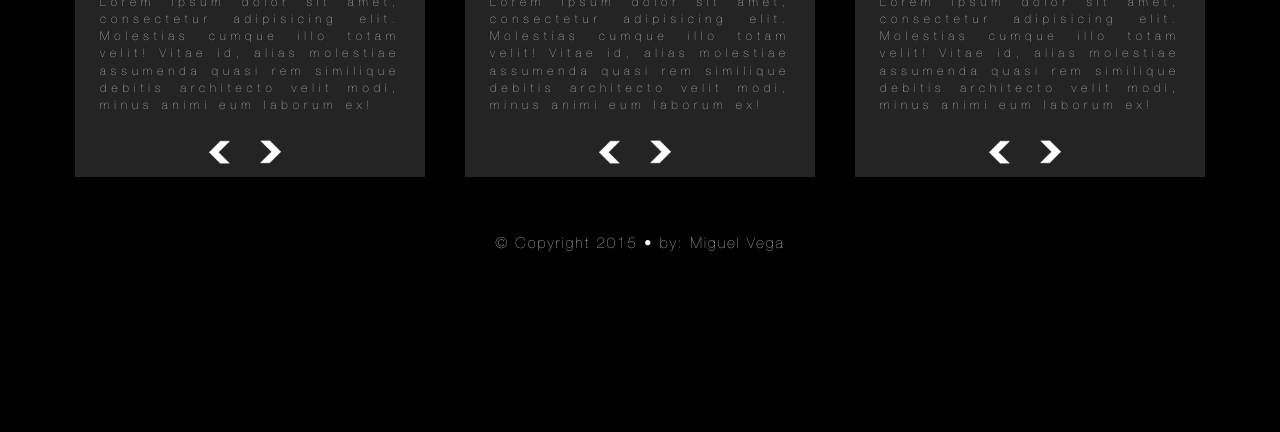
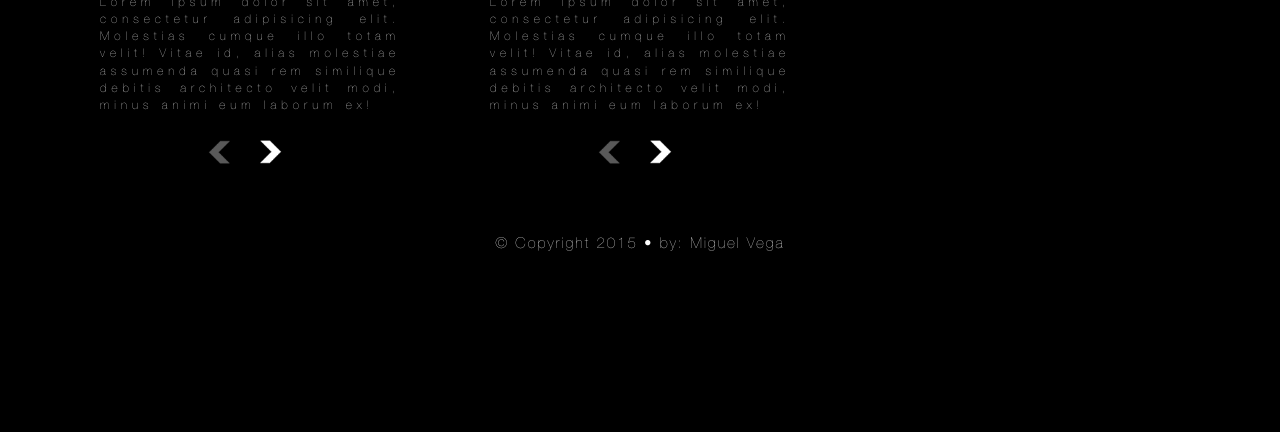
Before and after one commit to mvegap/slider-with-js, a plain HTML site: page index.html in a window 1280 px wide. Shown: the part 368-800 px from the top of the page. Drawn offline with nearby package versions, Linux system fonts and the light colour scheme.

Commit message:
slider-with-js-v1.2
Slider With JS and Swiper Framework

```diff
--- a/css/style.css
+++ b/css/style.css
@@ -57,7 +57,6 @@ h2 small{
 	width: 350px;
 	height: 290px;
 	margin:20px auto;
-	background: #242424;
 }
 
 .swiper-slide{
--- a/index.html
+++ b/index.html
@@ -26,43 +26,23 @@
 
 		<div class="row">
 
-
-
 			<!--Swiper-->
 			<div class="col-md-4 slide-container">
-
-					<div class="swiper-container">
+				<div id="demo" class="swiper-container">
 
 					<div class="swiper-wrapper">
 
 						<!--start Article WordPress-->
 						<div class="swiper-slide">
-
 							<article>
 								<header>
 									<h3>Title here now</h3>
 								</header>
+
 								<section>
 									<p>Lorem ipsum dolor sit amet, consectetur adipisicing elit. Molestias cumque illo totam velit! Vitae id, alias molestiae assumenda quasi rem similique debitis architecto velit modi, minus animi eum laborum ex!</p>
 								</section>
 							</article>
-
-							</div>
-							<!--end Article WordPress-->
-
-
-							<!--start Article WordPress-->
-							<div class="swiper-slide">
-
-								<article>
-									<header>
-										<h3>Title here now</h3>
-									</header>
-									<section>
-										<p>Lorem ipsum dolor sit amet, consectetur adipisicing elit. Molestias cumque illo totam velit! Vitae id, alias molestiae assumenda quasi rem similique debitis architecto velit modi, minus animi eum laborum ex!</p>
-									</section>
-								</article>
-
 						</div>
 						<!--end Article WordPress-->
 
@@ -102,21 +82,9 @@
 						</div>
 
 						<div class="button-container">
-							<div class="swiper-button-next next-arrow"></div>
-        			<div class="swiper-button-prev prev-arrow"></div>
+							<div id="next-arrow" class="swiper-button-next"></div>
+        			<div id="prev-arrow" class="swiper-button-prev"></div>
 						</div>
-
-						<script>
-
-						var swiper = new Swiper('.swiper-container', {
-        pagination: '.swiper-pagination',
-        paginationClickable: true,
-        spaceBetween: 30,
-        speed: 800,
-        nextButton: '.swiper-button-next next-arrow',
-        prevButton: '.swiper-button-prev prev-arrow',
-    });
-						</script>
 
 					</div>
 
@@ -125,105 +93,11 @@
 
 
 
-				<!--Swiper-->
-				<div class="col-md-4 slide-container">
-
-					<div class="swiper-container">
-
-						<div class="swiper-wrapper">
-
-							<!--start Article WordPress-->
-							<div class="swiper-slide">
-
-								<article>
-									<header>
-										<h3>Title here now</h3>
-									</header>
-									<section>
-										<p>Lorem ipsum dolor sit amet, consectetur adipisicing elit. Molestias cumque illo totam velit! Vitae id, alias molestiae assumenda quasi rem similique debitis architecto velit modi, minus animi eum laborum ex!</p>
-									</section>
-								</article>
-
-							</div>
-							<!--end Article WordPress-->
-
-
-							<!--start Article WordPress-->
-							<div class="swiper-slide">
-
-								<article>
-									<header>
-										<h3>Title here now</h3>
-									</header>
-									<section>
-										<p>Lorem ipsum dolor sit amet, consectetur adipisicing elit. Molestias cumque illo totam velit! Vitae id, alias molestiae assumenda quasi rem similique debitis architecto velit modi, minus animi eum laborum ex!</p>
-									</section>
-								</article>
-
-							</div>
-							<!--end Article WordPress-->
-
-
-							<!--start Article WordPress-->
-							<div class="swiper-slide">
-
-								<article>
-									<header>
-										<h3>Title here now</h3>
-									</header>
-									<section>
-										<p>Lorem ipsum dolor sit amet, consectetur adipisicing elit. Molestias cumque illo totam velit! Vitae id, alias molestiae assumenda quasi rem similique debitis architecto velit modi, minus animi eum laborum ex!</p>
-									</section>
-								</article>
-
-							</div>
-							<!--end Article WordPress-->
-
-
-							<!--start Article WordPress-->
-							<div class="swiper-slide">
-
-								<article>
-									<header>
-										<h3>Title here now</h3>
-									</header>
-									<section>
-										<p>Lorem ipsum dolor sit amet, consectetur adipisicing elit. Molestias cumque illo totam velit! Vitae id, alias molestiae assumenda quasi rem similique debitis architecto velit modi, minus animi eum laborum ex!</p>
-									</section>
-								</article>
-
-							</div>
-							<!--end Article WordPress-->
-
-
-						</div>
-
-						<div class="button-container">
-							<div class="swiper-button-next 1-arrow"></div>
-        			<div class="swiper-button-prev 2-arrow"></div>
-						</div>
-
-
-						<script>
-
-						var swiper = new Swiper('.swiper-container', {
-        pagination: '.swiper-pagination',
-        paginationClickable: true,
-        spaceBetween: 30,
-        speed: 800,
-        nextButton: '.swiper-button-next 1-arrow',
-        prevButton: '.swiper-button-prev 2-arrow',
-    });
-						</script>
-
-					</div>
-
-				</div><!--end swiper-->
 
 				<!--Swiper-->
 				<div class="col-md-4 slide-container">
 
-					<div class="swiper-container">
+					<div id="demoTwo" class="swiper-container">
 
 						<div class="swiper-wrapper">
 
@@ -292,21 +166,9 @@
 						</div>
 
 						<div class="button-container">
-							<div class="swiper-button-next next-arrow"></div>
-        			<div class="swiper-button-prev prev-arrow"></div>
+							<div id="nexxt" class="swiper-button-next next-arrow"></div>
+        			<div id="prevv" class="swiper-button-prev prev-arrow"></div>
 						</div>
-
-						<script>
-
-						var swiper = new Swiper('.swiper-container', {
-        pagination: '.swiper-pagination',
-        paginationClickable: true,
-        spaceBetween: 30,
-        speed: 800,
-        nextButton: '.swiper-button-next next-arrow',
-        prevButton: '.swiper-button-prev prev-arrow',
-    });
-						</script>
 
 					</div>
 
--- a/js/main.js
+++ /dev/null
@@ -1,9 +0,0 @@
-/*
-/* Animation with js
-/* by: Miguel Vega
-*/
-
-
-$(document).ready(function(){
-
-});
--- a/js/script.js
+++ b/js/script.js
@@ -1,9 +1,22 @@
-var swiper = new Swiper('.swiper-container', {
-        pagination: '.swiper-pagination',
-        paginationClickable: true,
-        spaceBetween: 30,
-        speed: 800,
-        nextButton: '.swiper-button-next',
-        prevButton: '.swiper-button-prev',
-        loop: true
-    });
+var SliderOne = new Swiper('#demo', {
+
+  paginationClickable: true,
+  spaceBetween: 30,
+  speed: 1000,
+  nextButton: '#next-arrow',
+  prevButton: '#prev-arrow',
+  loop: false
+
+});
+
+
+var SliderTwo = new Swiper('#demoTwo', {
+
+  paginationClickable: true,
+  spaceBetween: 30,
+  speed: 1000,
+  nextButton: '#nexxt',
+  prevButton: '#prevv',
+  loop: false
+
+});
```
Also changed, not shown: img/008003-glossy-black-icon-arrows-arrowhead-solid-left.png (deleted), 1 other file. Lines whose indentation alone changed are shown as unchanged.
